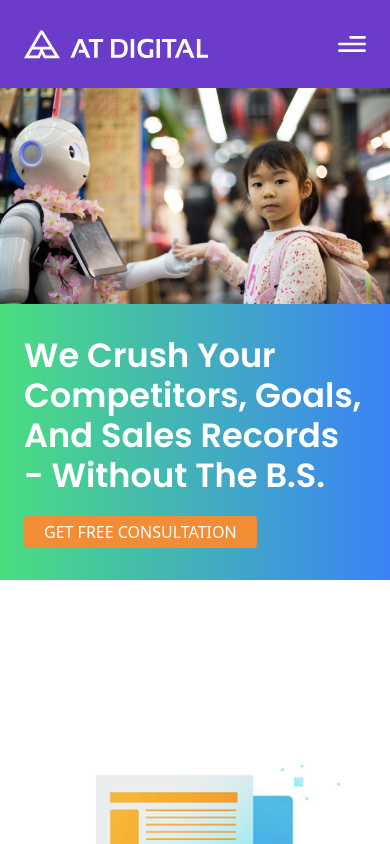
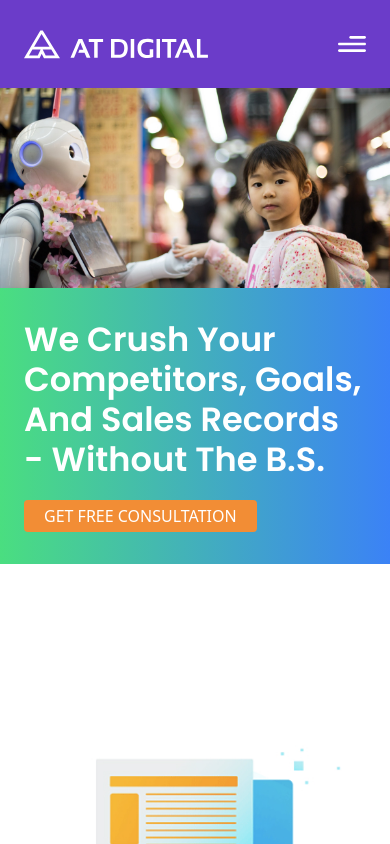
Before and after one commit to it21172878/FrontEnd_Dev_Interview_Project, a React (Vite) app: page / in a window 390 px wide. Shown: the top 844 px of the page. Built offline with nearby package versions, Linux system fonts and the light colour scheme.

Commit message:
Response_part3

```diff
--- a/src/components/Hero.jsx
+++ b/src/components/Hero.jsx
@@ -10,7 +10,7 @@ const Hero = () => {
     >
       <div
         className={` bg-gradient-to-r from-green-400 to-blue-500 flex-1 ${styles.flexStart} flex-col xl:px-0 sm:px-22 px-6 py-8 mt-80 lg:ml-16
-        elg:mr-[670px] lg:mr-[470px] sm:mt-96 exs:mt-48 xl:mr-[52px]`}
+        elg:mr-[670px] lg:mr-[470px] sm:mt-96 exs:mt-44 xl:mr-[52px]`}
       >
         <h1
           className=" font-poppins font-semibold ss:text-[48px] exs:text-[2.1rem]
```
